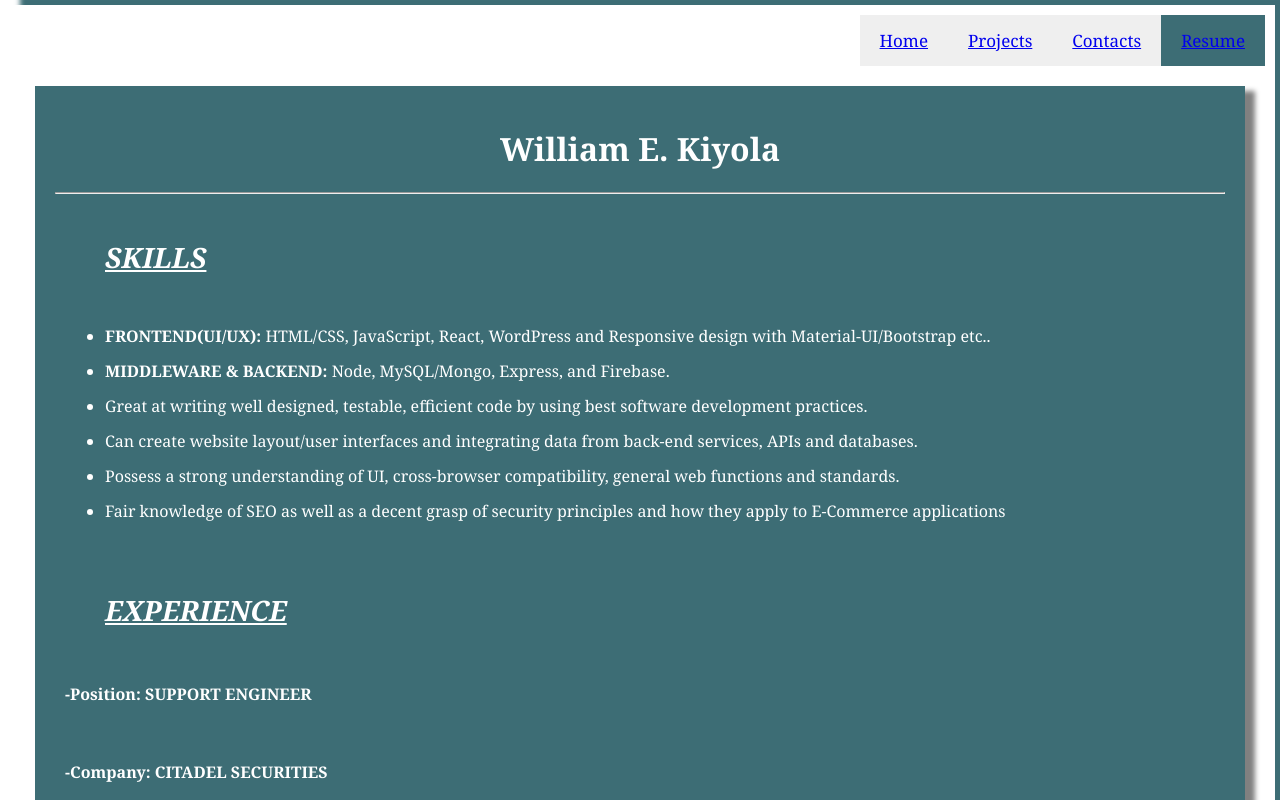
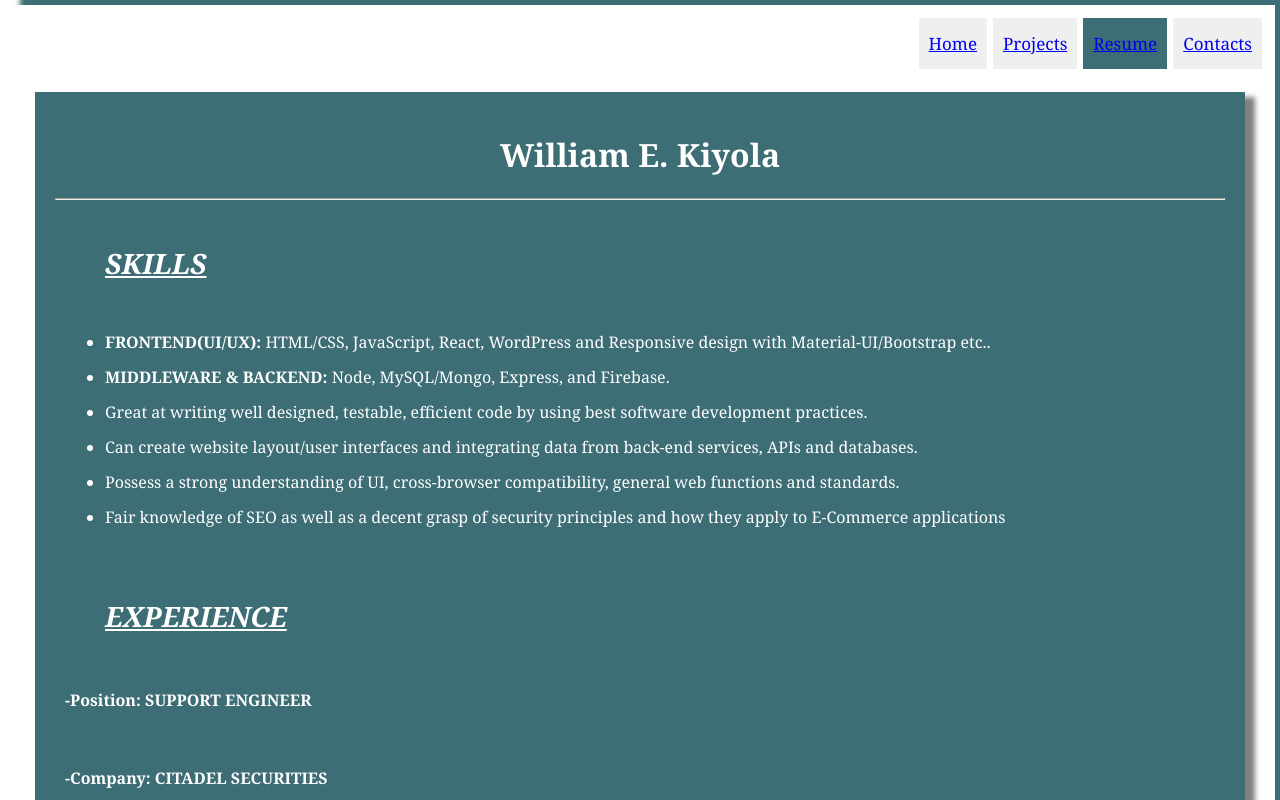
Before and after one commit to 4006william/myportfolio, a React (Create React App) app: page /resume in a window 1280 px wide. Shown: the top 800 px of the page. Built offline with nearby package versions, Linux system fonts and the light colour scheme.

Commit message:
third commit

```diff
--- a/src/App.css
+++ b/src/App.css
@@ -13,18 +13,21 @@ html{
 }
 .homenav {
   overflow: hidden;
+  display: flex;
+  justify-content: flex-end;
+  width: 100%;
 }
 .homebody h1{
   font-size: 60px;
 }
 .homenav button {
-  float: right;
   color: #f2f2f2;
   text-align: center;
-  padding: 14px 20px;
+  padding: 14px 10px;
   text-decoration: none;
   font-size: 17px;
   border: none;
+  margin: 3px;
 }
 
 .homenav button:hover {
@@ -201,3 +204,7 @@ button:focus {outline:0;}
 ul span{
   font-weight: bold;
 }
+#calc, #sushi, #beauticenter{
+  color: red;
+  font-style: italic;
+}
--- a/src/components/Contacts.js
+++ b/src/components/Contacts.js
@@ -18,10 +18,10 @@ class Contacts extends Component {
     return (
         <div className="contacts">
             <div className="homenav">
+                <button><Link to="/">Home</Link></button>
+                <button><Link to="/projects">Projects</Link></button>
                 <button><Link to="/resume">Resume</Link></button>
                 <button className="active"><Link to="/contacts">Contacts</Link></button>
-                <button><Link to="/projects">Projects</Link></button>
-                <button><Link to="/">Home</Link></button>
             </div>
             <div className="contactsbody">
                 <img src={Globe} alt={<p>globe</p>} />
--- a/src/components/Home.js
+++ b/src/components/Home.js
@@ -10,10 +10,10 @@ class Home extends Component {
     return (
         <div className="home">
             <div className="homenav">
+                <button className="active"><Link to="/">Home</Link></button>
+                <button><Link to="/projects">Projects</Link></button>
                 <button><Link to="/resume">Resume</Link></button>
                 <button><Link to="/contacts">Contacts</Link></button>
-                <button><Link to="/projects">Projects</Link></button>
-                <button className="active"><Link to="/">Home</Link></button>
             </div>
             <div className="homebody">
                 <h1>William E. Kiyola</h1>
--- a/src/components/Projects.js
+++ b/src/components/Projects.js
@@ -16,6 +16,9 @@ class Projects extends Component {
         const calcGithub = () =>{
             window.open('https://github.com/4006william/Scientific-Calculator', "_blank")
         }
+        const calcApp = () =>{
+            window.open('https://4006william.github.io/Scientific-Calculator/', "_blank")
+        }
         const scrollUp = () => {
             window.location.href="#top"
           }
@@ -23,10 +26,12 @@ class Projects extends Component {
         return (
         <div className="projects">
             <div className="homenav">
+            <div className="homenav">
+                <button><Link to="/">Home</Link></button>
+                <button className="active"><Link to="/projects">Projects</Link></button>
                 <button><Link to="/resume">Resume</Link></button>
                 <button><Link to="/contacts">Contacts</Link></button>
-                <button className="active"><Link to="/projects">Projects</Link></button>
-                <button id="top"><Link to="/">Home</Link></button>
+            </div>
             </div>
             <div className="projectsbody">
                 <div className="projectstitle">
@@ -59,15 +64,16 @@ class Projects extends Component {
                     <button onClick={sushiGithub} className="p-btn">View App</button>
                     <button onClick={sushiGithub} className="p-btn">View Source Code</button>
                </div>
+               <hr />
                 <div>
-                    <h2 id="vball">Scientific Calculator</h2>
-                    <h3>Stack: <span>React / MySQL / Express.js / HTML/CSS</span></h3>
-                    <p>Lorem ipsum dolor sit amet, consectetur adipiscing elit, sed do eiusmod
-                        tempor incididunt ut labore et dolore magna aliqua.
-                       Lorem ipsum dolor sit amet, consectetur adipiscing elit, sed do eiusmod
-                       tempor incididunt ut labore et dolore magna aliqua.
+                    <h2 id="calc">Scientific Calculator</h2>
+                    <h3>Stack: <span> HTML/CSS/JavaScript</span></h3>
+                    <p>This application is a scientific calculator that performs more
+                        than your basic functions. It has more features and capabilities like
+                        finding sin, cos, and tan of geometrical values. Most functions came from the
+                        JavaScript Math library. Click "View App" to use it.
                     </p>
-                    <button onClick={sushiGithub} className="p-btn">View App</button>
+                    <button onClick={calcApp} className="p-btn">View App</button>
                     <button onClick={calcGithub} className="p-btn">View Source Code</button>
                 </div>
                 <button onClick={scrollUp} className="scroll-btn">back to top</button>
--- a/src/components/Resume.js
+++ b/src/components/Resume.js
@@ -15,10 +15,12 @@ class Resume extends Component {
         return (
         <div className="resume">
             <div className="homenav">
+            <div className="homenav">
+                <button><Link to="/">Home</Link></button>
+                <button><Link to="/projects">Projects</Link></button>
                 <button className="active"><Link to="/resume">Resume</Link></button>
                 <button><Link to="/contacts">Contacts</Link></button>
-                <button><Link to="/projects">Projects</Link></button>
-                <button><Link to="/">Home</Link></button>
+            </div>
             </div>
             <div className="resumebody">
                 <div className="resumetitle">
```
Also changed, not shown: package.json (+2 -6 lines).
